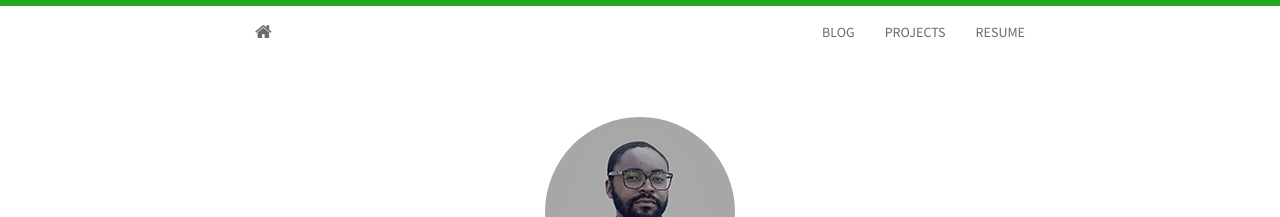
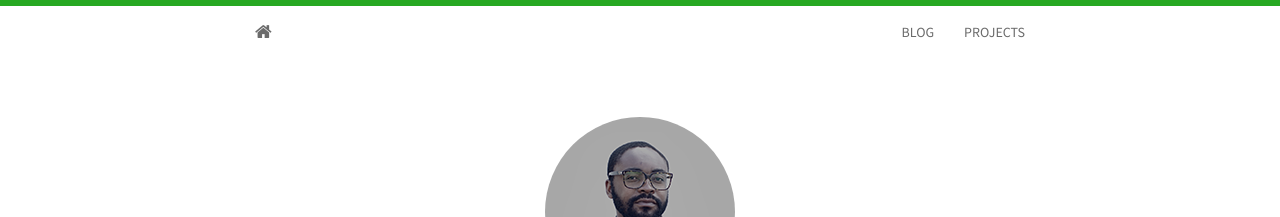
Before and after one commit to PavlikPolivka/PavlikPolivka, a Jekyll site: the page built from index.html, in a window 1280 px wide. Shown: the top 217 px of the page. Built offline with Jekyll 4.4.1, drawn with Linux system fonts in a browser that asks for light colours; nearby versions of some CDN libraries; the list of posts is cut into pages by our own code.

Commit message:
navigation

```diff
--- a/_includes/header.html
+++ b/_includes/header.html
@@ -1,13 +1,12 @@
 <nav class="navbar navbar-default">
   <div class="container">
     <div class="navbar-header">
-      <a class="navbar-brand" href="{{ site.baseurl }}"><i class="fa fa-home"></i></a>
+      <a class="navbar-brand" href="/"><i class="fa fa-home"></i></a>
     </div>
     <div id="navbar">
       <ul class="nav navbar-nav navbar-right">
-        <li><a href="{{ site.baseurl }}blog.html">BLOG</a></li>
-        <li><a href="{{ site.baseurl }}projects.html">PROJECTS</a></li>
-        <li><a href="http://jekyller.github.io/vitae">RESUME</a></li>
+        <li><a href="/blog">BLOG</a></li>
+        <li><a href="/projects">PROJECTS</a></li>
       </ul>
     </div>
   </div>
```
